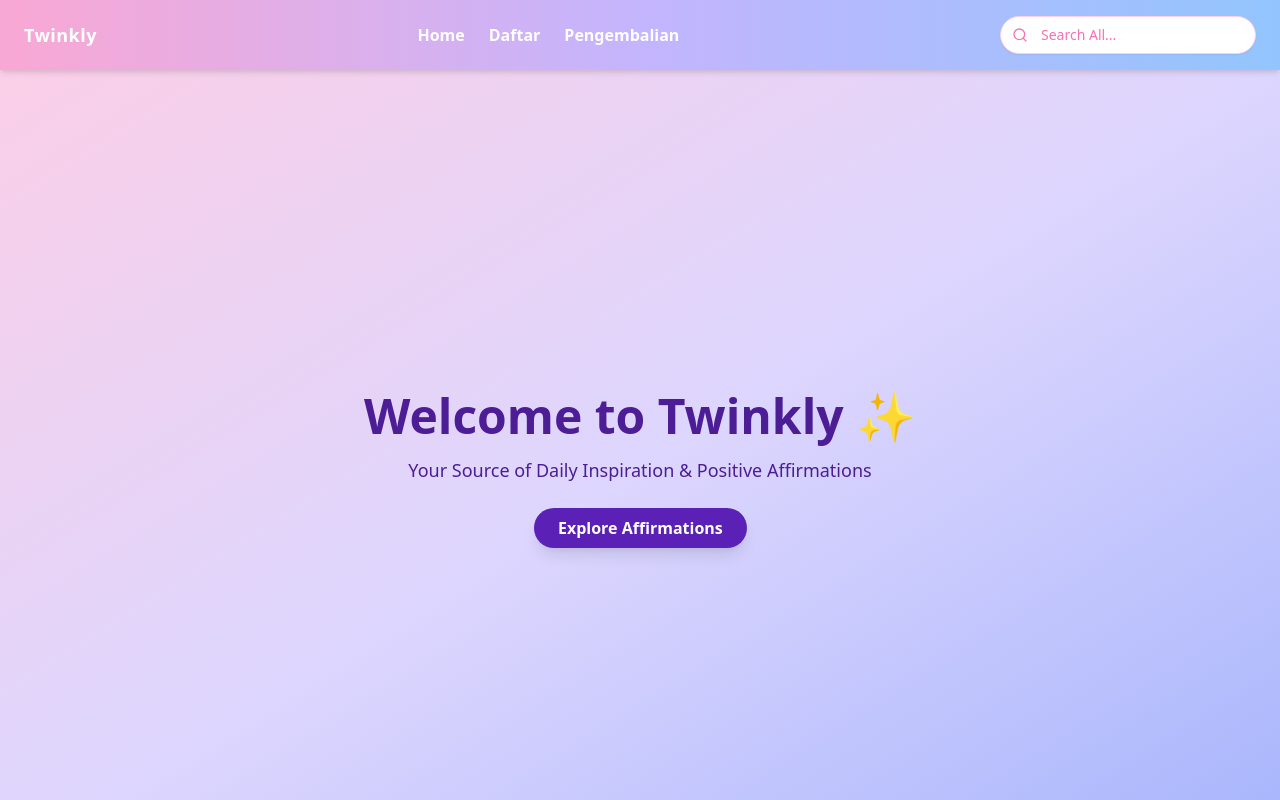
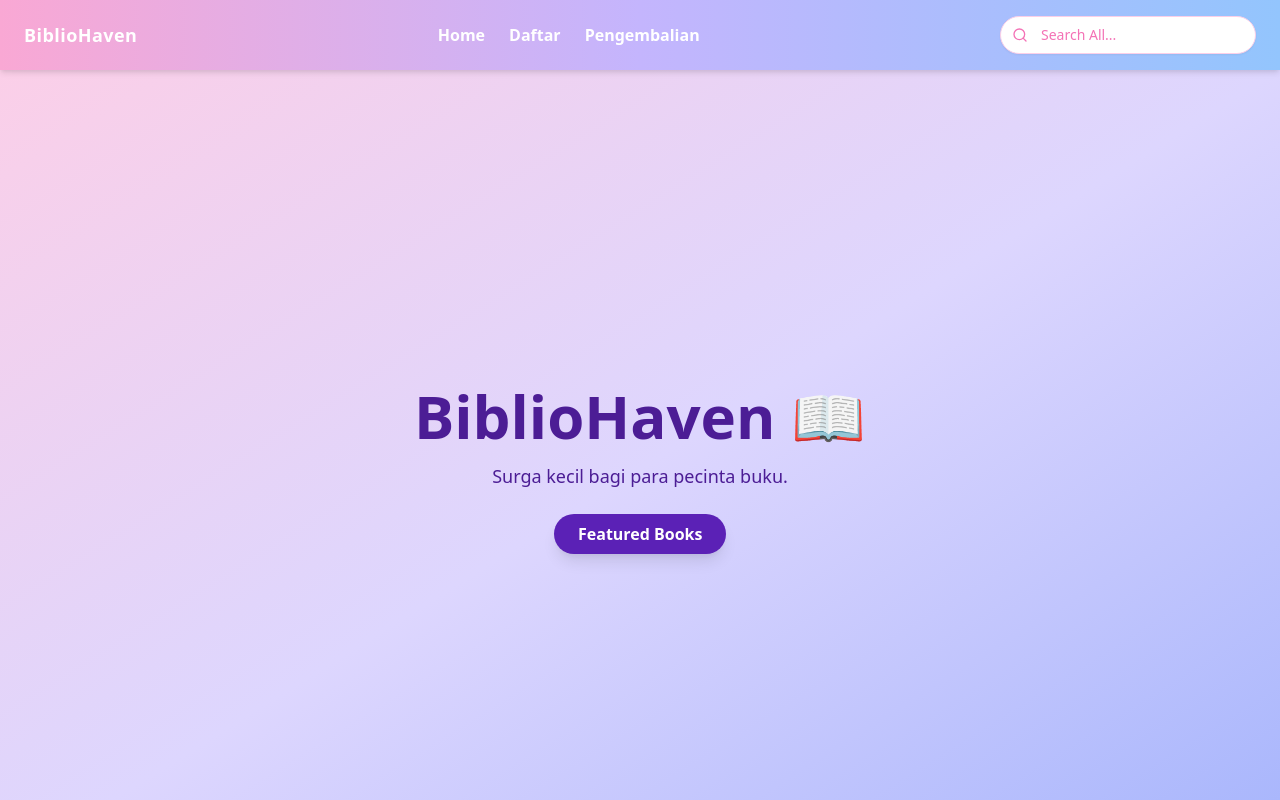
Before and after one commit to mutiacasella/K2-Group14-NoSQL, a React (Vite) app in the folder Frontend/: page / in a window 1280 px wide. Shown: the top 800 px of the page. Built offline with nearby package versions, Linux system fonts and the light colour scheme; no server answers.

Commit message:
Landing Page

```diff
--- a/Frontend/index.html
+++ b/Frontend/index.html
@@ -4,7 +4,7 @@
     <meta charset="UTF-8" />
     <link rel="icon" type="image/jpg" href="/profile-pic.jpg"/>
     <meta name="viewport" content="width=device-width, initial-scale=1.0" />
-    <title>Twinkly</title>
+    <title>BiblioHaven</title>
   </head>
   <body>
     <div id="root"></div>
--- a/Frontend/src/components/Navbar.jsx
+++ b/Frontend/src/components/Navbar.jsx
@@ -30,7 +30,7 @@ export default function Navbar({ onSearch }) {
                 {/* Logo or Brand */}
                 <div className="text-lg font-bold text-white-600 tracking-wide">
                     <Link to="/" onClick={handleHomeClick}>
-                        Twinkly
+                        BiblioHaven
                     </Link>
                 </div>
 
--- a/Frontend/src/pages/Home.jsx
+++ b/Frontend/src/pages/Home.jsx
@@ -80,17 +80,17 @@ export default function Home() {
                 className="w-full h-screen bg-gradient-to-br from-pink-200 via-purple-200 to-indigo-300 text-center flex flex-col justify-center items-center animate__animated animate__fadeIn"
             >
                 <div className="px-6 max-w-2xl">
-                    <h1 className="text-5xl font-extrabold drop-shadow-lg mb-4 animate__animated animate__fadeInUp animate__delay-1s">
-                        Welcome to Twinkly ✨
+                    <h1 className="text-6xl font-extrabold drop-shadow-lg mb-4 animate__animated animate__fadeInUp animate__delay-1s">
+                        BiblioHaven 📖
                     </h1>
                     <p className="text-lg mb-6 animate__animated animate__fadeInUp animate__delay-2s">
-                        Your Source of Daily Inspiration & Positive Affirmations
+                        Surga kecil bagi para pecinta buku.
                     </p>
                     <button
                         className="bg-purple-800 text-white px-6 py-2 rounded-full font-semibold shadow-lg hover:bg-pink-400 transition duration-300 animate__animated animate__zoomIn animate__delay-3s"
-                        onClick={scrollToFeaturedAffirmations} // Tambahkan onClick untuk scroll
+                        onClick={scrollToFeaturedAffirmations} // Ganti ini kalau punya anchor lain
                     >
-                        Explore Affirmations
+                        Featured Books
                     </button>
                 </div>
             </section>
```
